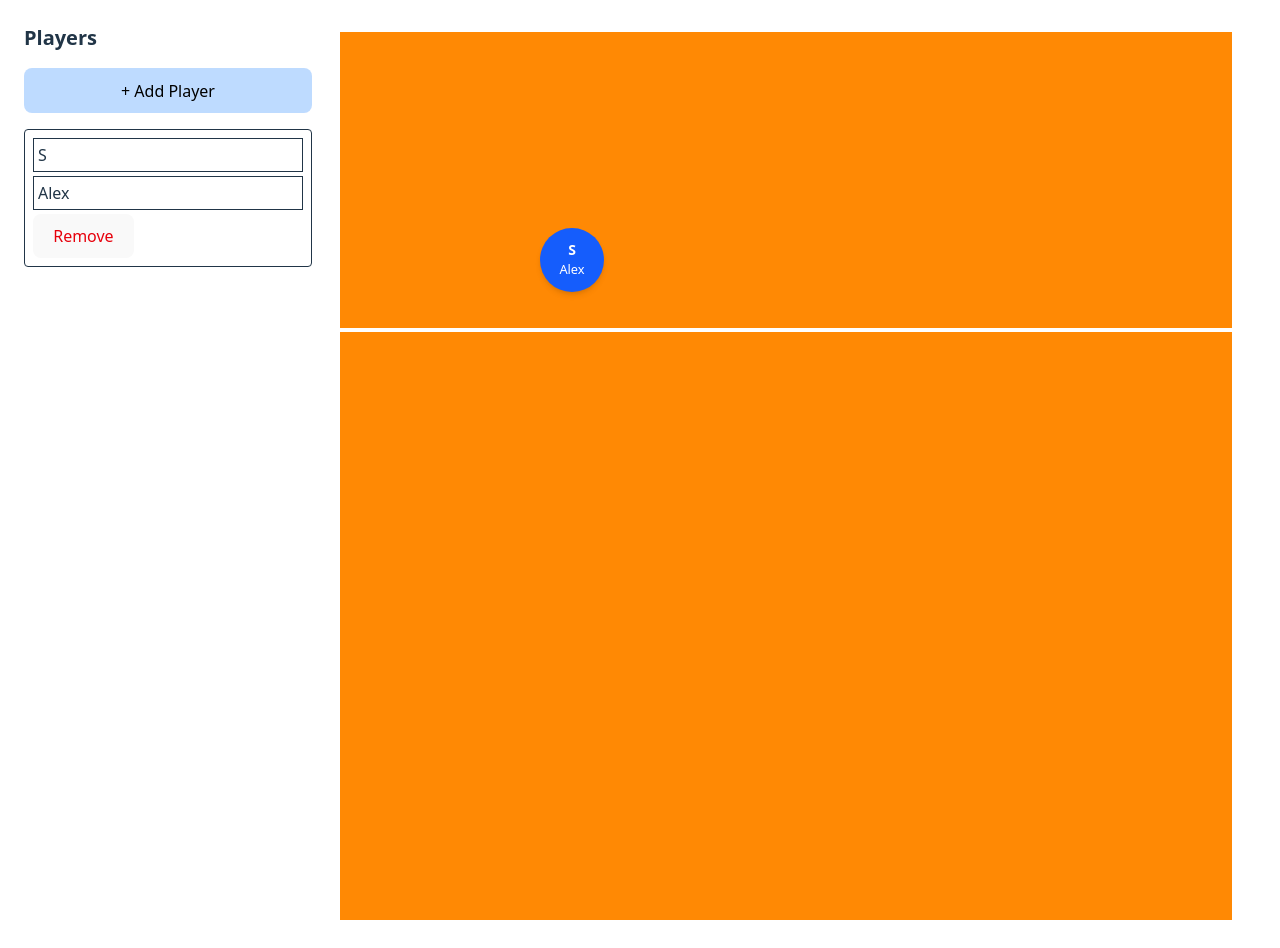
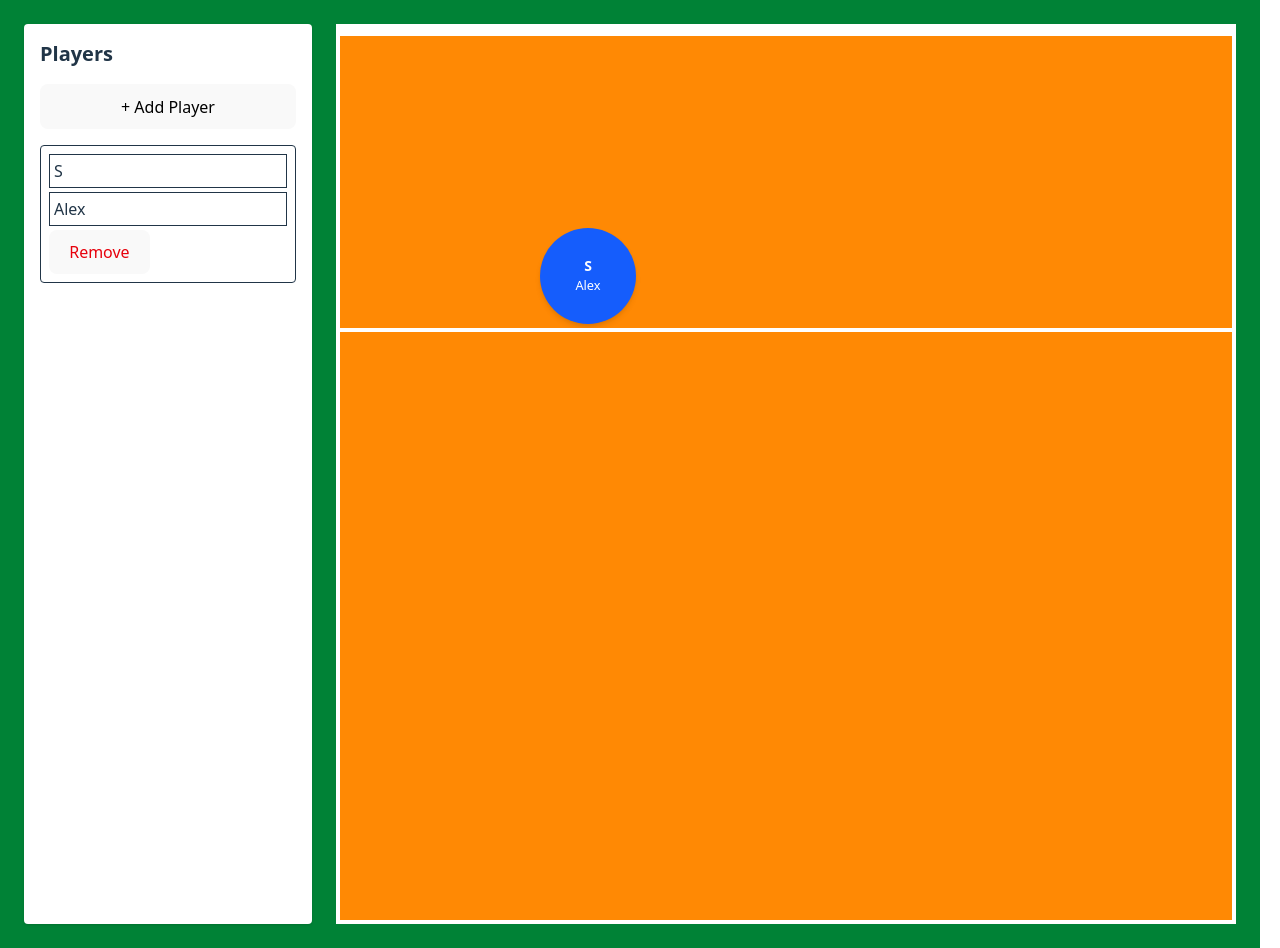
Before and after one commit to mattfehr/volleyball-rotation-tracker, a React (Vite) app: page / in a window 1280 px wide. Built offline with nearby package versions, Linux system fonts and the light colour scheme.

Commit message:
add green background and increase player size

```diff
--- a/src/App.tsx
+++ b/src/App.tsx
@@ -27,12 +27,12 @@ function App() {
   };
 
   return (
-    <div className="p-6 flex gap-6">
+    <div className="min-h-screen bg-green-700 flex p-6 gap-6">
       {/* Sidebar Menu */}
-      <div className="w-72 space-y-4">
+      <div className="w-72 space-y-4 bg-white p-4 rounded shadow">
         <h2 className="text-xl font-bold">Players</h2>
         <button
-          className="!bg-blue-200 hover:!bg-blue-700 text-black px-3 py-1 rounded w-full"
+          className="bg-blue-200 hover:bg-blue-300 text-black px-3 py-1 rounded w-full"
           onClick={addPlayer}
         >
           + Add Player
--- a/src/components/Court.tsx
+++ b/src/components/Court.tsx
@@ -27,7 +27,7 @@ function DraggablePlayer({ player }: { player: Player }) {
       {...listeners}
       {...attributes}
       style={style}
-      className="absolute w-16 h-16 bg-blue-600 rounded-full text-white flex flex-col items-center justify-center cursor-move shadow-md"
+      className="absolute w-24 h-24 bg-blue-600 rounded-full text-white flex flex-col items-center justify-center cursor-move shadow-md"
     >
       <span className="text-sm font-bold">{player.label}</span>
       <small>{player.name}</small>
@@ -55,7 +55,7 @@ export default function Court({ players, setPlayers }: Props) {
   return (
     <div className="w-[900px] h-[900px] bg-orange-400 relative border-4 border-white mx-auto">
       {/* Net line (top) */}
-      <div className="absolute top-0 left-0 w-full h-[4px] bg-white z-10" />
+      <div className="absolute top-0 left-0 w-full h-[8px] bg-white z-10" />
 
       {/* 3-meter line (from top, 300px = 3m scaled to 900px) */}
       <div className="absolute top-[300px] left-0 w-full h-[4px] bg-white z-10" />
```
